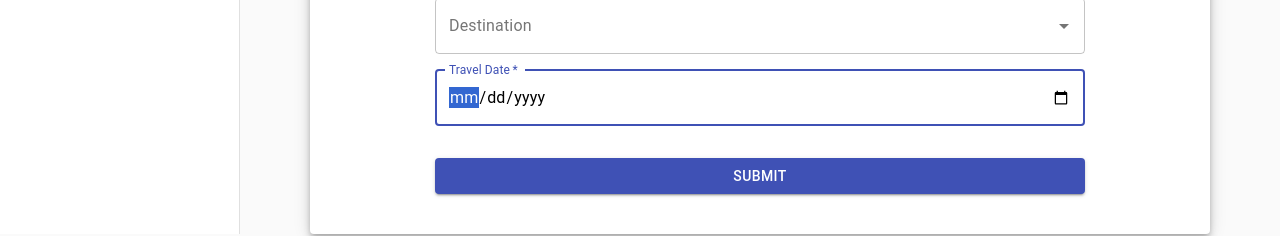
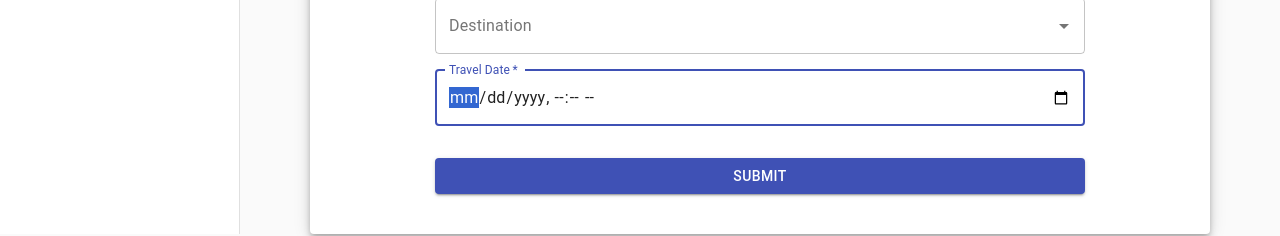
Before and after one commit to DaryaniLeena/csye7220MidTerm, a React (Create React App) app in the folder uberfe/: page /makeBooking in a window 1280 px wide. Shown: the part 296-532 px from the top of the page. Built offline with nearby package versions, Linux system fonts and the light colour scheme; no server answers; what react-native would draw is missing.

Commit message:
Adding Validations for datetime picker

```diff
--- a/uberfe/src/pages/Compose/Compose.js
+++ b/uberfe/src/pages/Compose/Compose.js
@@ -98,10 +98,7 @@ const Compose = () => {
         // 18.215.49.36
         // for local: "http://localhost:5000/book",
         // for prod : "http://18.215.49.36:5000/book",
-                const response = await fetch(
-                    "http://18.215.49.36:5000/book",
-                    config
-                );
+        const response = await fetch("http://18.215.49.36:5000/book", config);
         //const json = await response.json()
         console.log(user);
         if (response.ok) {
@@ -131,12 +128,34 @@ const Compose = () => {
   function handleSubmit(event) {
     event.preventDefault();
     postTweet(username, source, destination, travel_date);
+    console.log(getCurrentDate());
     // alert("booking done posted!");
   }
   //   const yesterday = moment().subtract(1, "day");
   //   const disablePastDt = (current) => {
   //     return current.isAfter(yesterday);
   //   };
+  function getCurrentDate(separator = "-") {
+    let newDate = new Date();
+    let date = newDate.getDate();
+    let month = newDate.getMonth() + 1;
+    let year = newDate.getFullYear();
+    let time = newDate.getHours() + ":" + newDate.getMinutes();
+    return `${year}${separator}${
+      month < 10 ? `0${month}` : `${month}`
+    }${separator}${date}T${time}`;
+  }
+  function getfutureDate(separator = "-") {
+    let newDate = new Date();
+    let date = newDate.getDate();
+    let month = newDate.getMonth() + 1;
+    let year = newDate.getFullYear() + 1;
+    let time = "23:59";
+
+    return `${year}${separator}${
+      month < 10 ? `0${month}` : `${month}`
+    }${separator}${date}T${time}`;
+  }
   return (
     <React.Fragment>
       <Paper className={classes.paper} elevation={6}>
@@ -168,11 +187,7 @@ const Compose = () => {
               onChange={(e, v) => setSource(v.title)}
               style={{ width: 650 }}
               renderInput={(params) => (
-                                <TextField
-                                    {...params}
-                                    label="Source"
-                                    variant="outlined"
-                                />
+                <TextField {...params} label="Source" variant="outlined" />
               )}
             />
             <h1></h1>
@@ -201,7 +216,15 @@ const Compose = () => {
               id="travel_date"
               label={"Travel Date"}
               name="travel_date"
-                            type="date"
+              //   for date change type = date
+              type="datetime-local"
+              inputProps={{
+                min: new Date().toLocaleString() + "",
+                min: getCurrentDate(),
+                max: getfutureDate(),
+                // min: "2021-03-22T17:30",
+                // max: "2022-03-22T23:30",
+              }}
               defaultValue=""
               autoFocus
               required
@@ -242,13 +265,23 @@ const options = [
   { title: "Acton" },
   { title: "Albany" },
   { title: "Auburn" },
-    //   { city: "Baldwin", state: "New York" },
-    //   { city: "Baldwin Harbor", state: "New York" },
-    //   { city: "Baltimore", state: "Maryland" },
-    //   { city: "Bedford", state: "New Hampshire" },
-    //   { city: "Bloomingdale", state: "New Jersey" },
-    //   { city: "Bridgeton", state: "New Jersey" },
-    //   { city: "Essex", state: "Vermont" },
-    //   { city: "Farmington", state: "Maine" },
+  { title: "Baldwin" },
+  { title: "Baldwin Harbor" },
+  { title: "Baltimore" },
+  { title: "Bedford" },
+  { title: "Bloomingdale" },
+  { title: "Boston" },
+  { title: "Bridgeton" },
+  { title: "Essex" },
+  { title: "Farmington" },
+  { title: "New York City" },
+  { title: "Providence" },
+  { title: "Worcester" },
+  { title: "Cambridge" },
+  { title: "Lowell" },
+  { title: "Framingham" },
+  { title: "Salem" },
+  { title: "Syracuse" },
+  { title: "Ithaca" },
 ];
 export default Compose;
```
Lines whose indentation alone changed are shown as unchanged.
